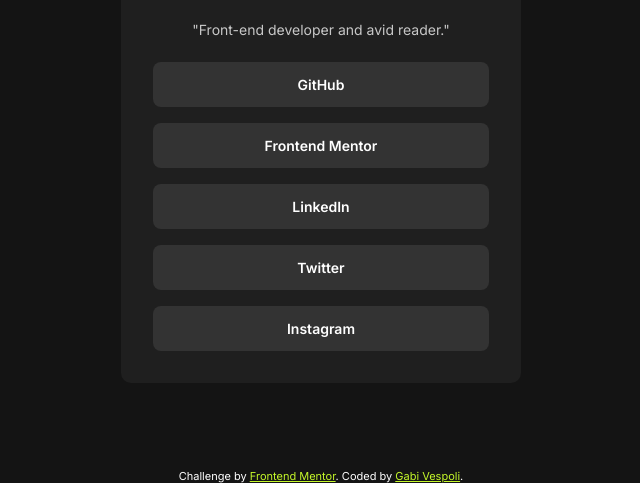
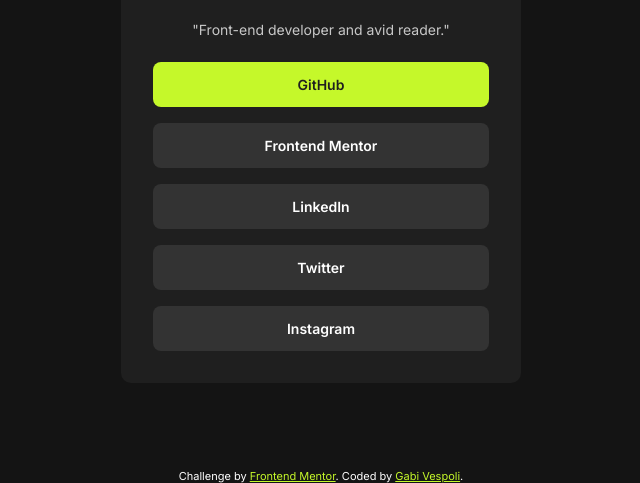
Before and after one commit to gabihvespoli/social-links-profile, a plain HTML site: page index.html in a window 1280 px wide. In both pictures the pointer is over the button "GitHub". Shown: the part 317-800 px from the top of the page, without its empty margins (319-959 px from the left). Drawn offline with Linux system fonts and the light colour scheme.

Commit message:
feat: adiciona hover nos botoes

```diff
--- a/style.css
+++ b/style.css
@@ -81,6 +81,12 @@
   font-size: 14px;
 }
 
+.content button:hover {
+  background-color: var(--green);
+  color: var(--grey800);
+  cursor: pointer;
+}
+
 .footer {
   position: absolute;
   bottom: 0;
```
